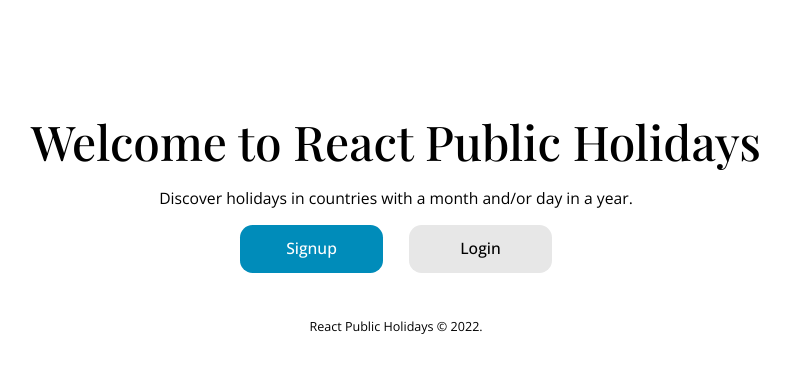
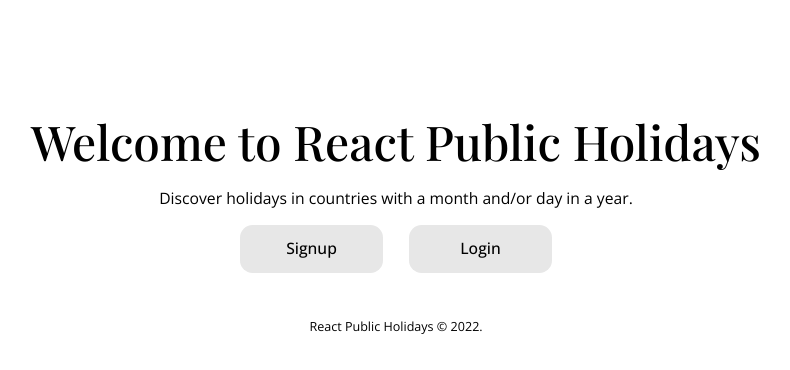
Before and after one commit to Amalitech-Public-Holiday/public-holiday-frontend, a React (Create React App) app: page / in a window 1280 px wide. Shown: the top 370 px of the page, without its empty margins (244-1034 px from the left). Built offline with nearby package versions, Linux system fonts and the light colour scheme.

Commit message:
Change Signup button color to green

```diff
--- a/src/pages/Homepage/Homepage.scss
+++ b/src/pages/Homepage/Homepage.scss
@@ -15,8 +15,8 @@
     justify-content: center;
   }
 
-  .blue {
-    @include button-style($white, $blue);
+  .green {
+    @include button-style($white, $green);
   }
 
   a.button {
```
